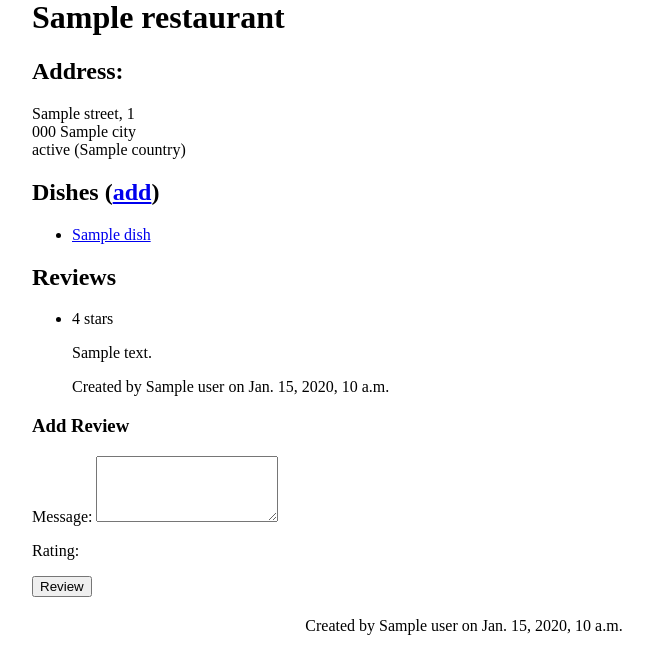
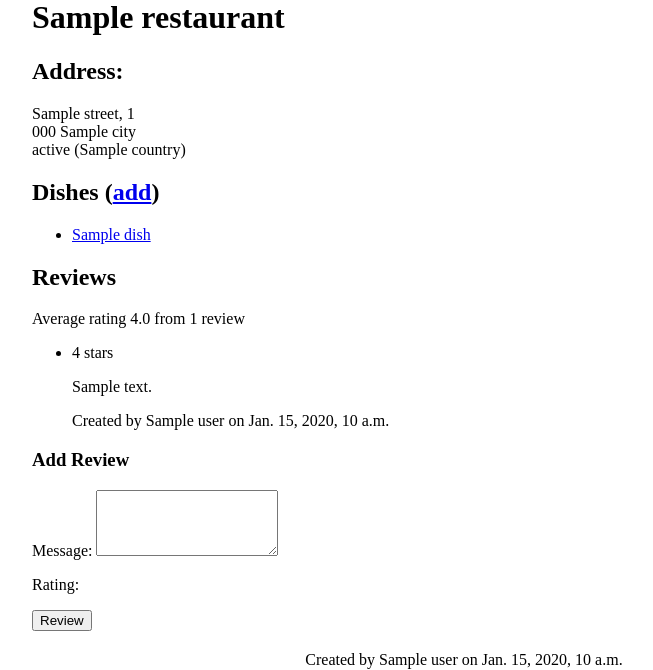
Before and after one commit to rogargon/myrecommendations, a Django app: template myrestaurants/templates/myrestaurants/restaurant_detail.html in a window 1280 px wide. Shown: the part 110-780 px from the top of the page, without its empty margins (176-829 px from the left). Run offline with Django 3.2, Linux system fonts and the light colour scheme; the template is opened without the code that fills it: most values are stand-ins (such as "Sample title", 1, 10 or a date in 2020); parts of the project's set-up code (start-up, migrations or seed data) failed here and were passed over; some libraries are stand-ins or nearby versions.

Commit message:
Added RDFa generation markup to the restaurant_detail.html template, including some information following schema.org related to Restaurant and Review. Also added method to compute average rating to the Restaurant model

```diff
--- a/myrestaurants/templates/myrestaurants/restaurant_detail.html
+++ b/myrestaurants/templates/myrestaurants/restaurant_detail.html
@@ -1,9 +1,12 @@
 {% extends "myrestaurants/base.html" %}
+
+{% block title %}MyRestaurants - {{ restaurant.name }}{% endblock %}
 
 {% block content %}
 
-<h1 xmlns="http://www.w3.org/1999/html">
-    {{ restaurant.name }}
+<span vocab="http://schema.org/" typeof="Restaurant">
+<h1>
+    <span property="name">{{ restaurant.name }}</span>
     {% if user == restaurant.user %}
         (<a href="{% url 'myrestaurants:restaurant_edit' restaurant.id %}">edit</a>)
     {% endif %}
@@ -31,15 +34,33 @@
 </ul>
 
 <h2>Reviews</h2>
-<ul>
+{% if restaurant.restaurantreview_set.all|length > 0 %}
+<span rel="aggregateRating">
+    <p typeof="AggregateRating">
+        Average rating <span property="ratingValue">{{ restaurant.averageRating|stringformat:".1f" }}</span>
+        {% with restaurant.restaurantreview_set.all|length as reviewCount %}
+        from <span property="reviewCount">{{ reviewCount }}</span> review{{ reviewCount|pluralize }}
+        {% endwith %}
+    </p>
+</span>
+<ul rel="review">
     {% for review in restaurant.restaurantreview_set.all %}
-        <li>
-            <p>{{ review.rating }} star{{ review.rating|pluralize }}</p>
-            <p>{{ review.comment }}</p>
-            <p>Created by {{ review.user }} on {{ review.date }}</p>
+        <li typeof="Review">
+            <p rel="reviewRating" typeof="Rating">
+                <span property="worstRating" content="{{ RATING_CHOICES.0.0 }}"></span>
+                <span property="ratingValue">{{ review.rating }}</span> star{{ review.rating|pluralize }}
+                {% with RATING_CHOICES|last as best %}
+                <span property="bestRating" content="{{ best.0 }}"></span>
+                {% endwith %}
+            </p>
+            <p property="description">{{ review.comment }}</p>
+            <p>Created by <span property="author">{{ review.user }}</span> on
+                <span property="publishDate">{{ review.date}}</span></p>
         </li>
     {% endfor %}
 </ul>
+</span>
+{% endif %}
 
 <h3>Add Review</h3>
 <form action="{% url 'myrestaurants:review_create' restaurant.id %}" method="post">
```
Also changed, not shown: myrestaurants/models.py (+8 -2 lines).
